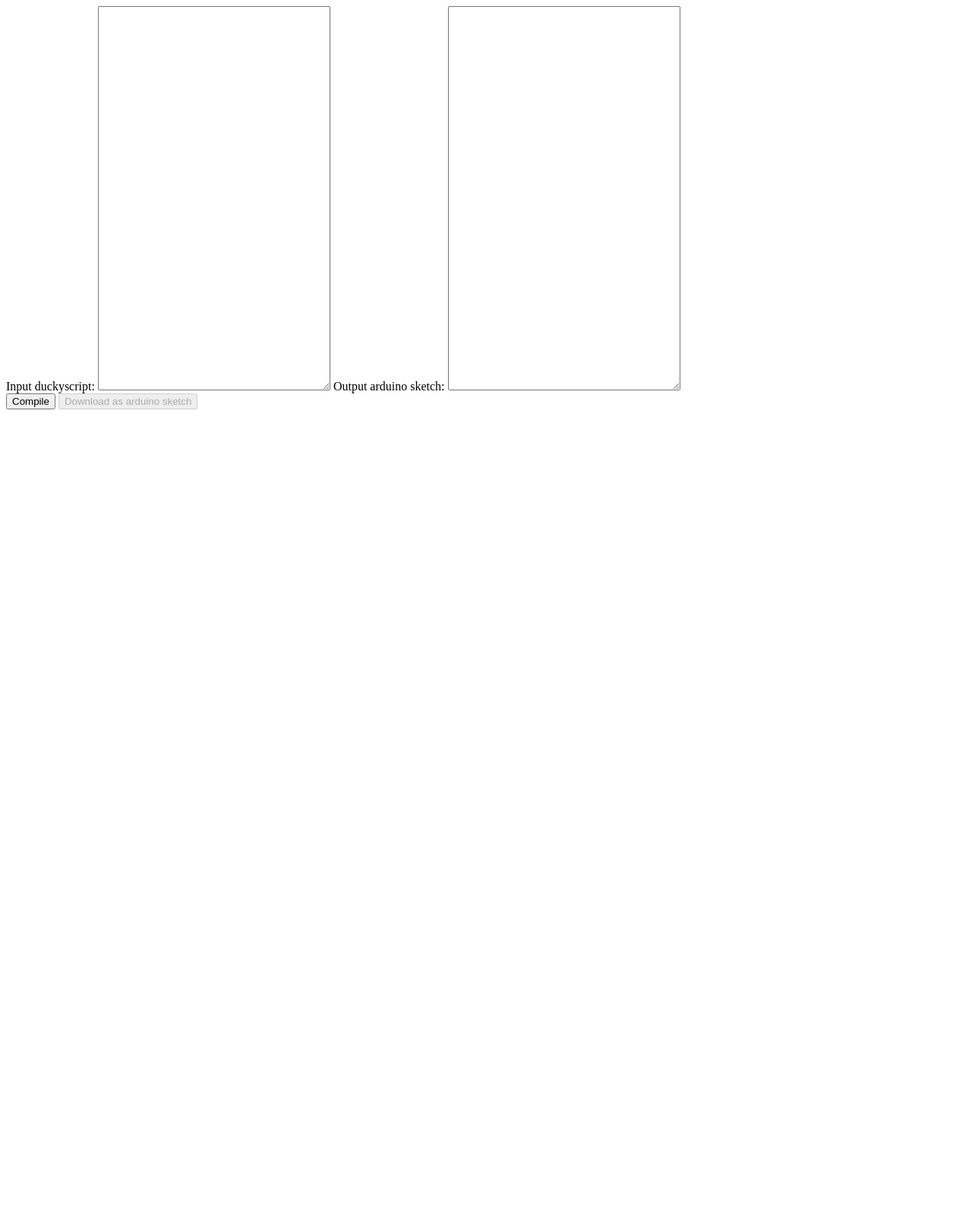
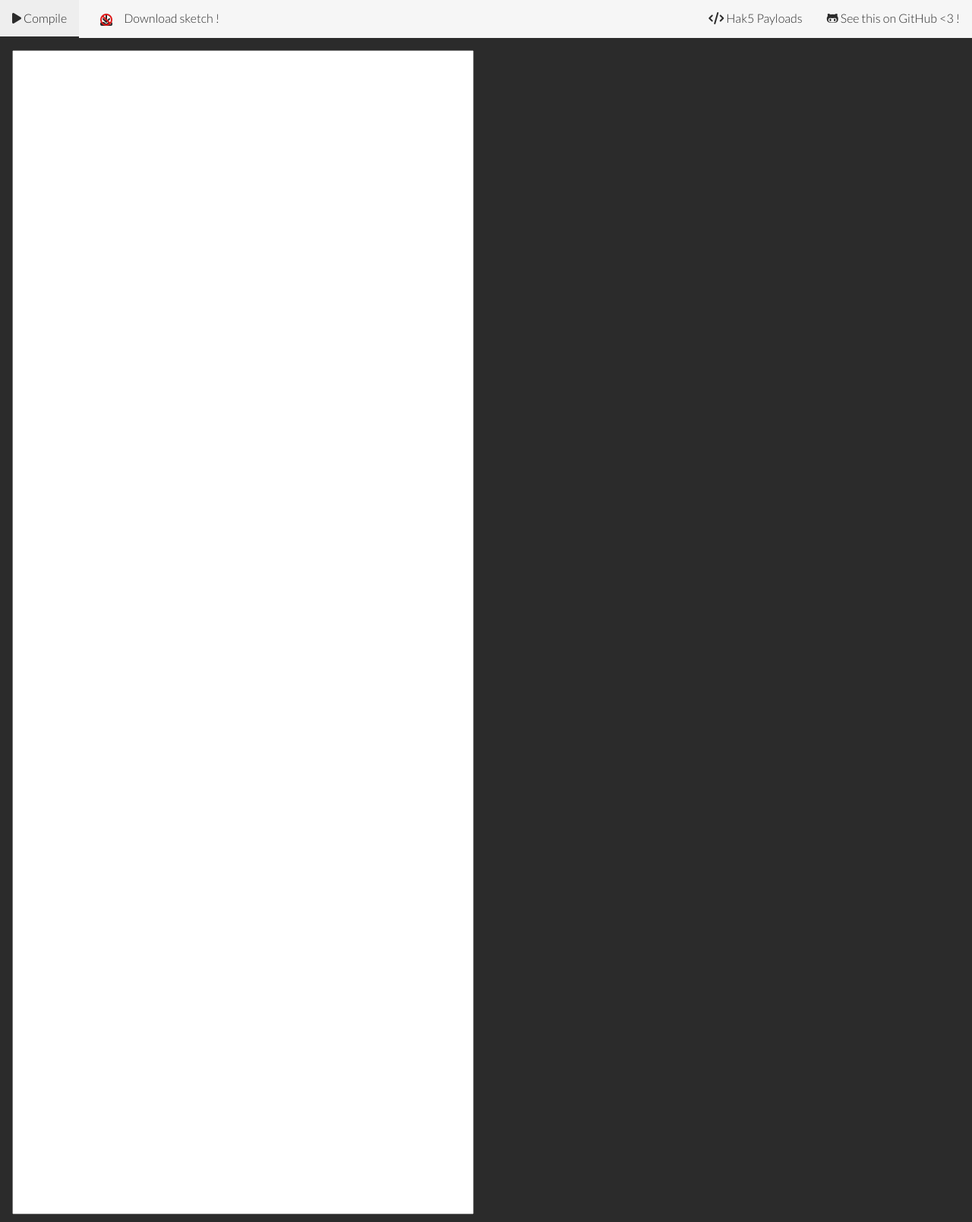
Before and after one commit to Dukweeno/Duckuino, a PHP site: page / in a window 1280 px wide. Shown: the whole page at 76% size. Run offline with PHP 8.4, Linux system fonts and the light colour scheme; some libraries are stand-ins or nearby versions.

Commit message:
New updated UI. Visual effect and hak5 payload link.

```diff
--- a/assets/css/style.css
+++ b/assets/css/style.css
@@ -1,12 +1,78 @@
-body {
+/* Main css stylesheet */
 
+@import 'https://fonts.googleapis.com/css?family=Lato:900,300';
 
+html, body {
+  /* Margin & Padding */
+  margin: 0; padding: 0;
+
+  /* Global text params */
+  font-family: Lato, sans-serif;
+  font-size: 16px;
+
+  /* Scroll */
+  overflow: hidden;
+
+  /* Background */
+  background: #2B2B2B;
+
+  /* Size */
+  height: 100%; width: 100%;
 }
 
-.duckyscript {
-  width: 300px; height: 500px;
+menu {
+  /* Position */
+  position: relative;
+  top: 0;
+
+  /* Color */
+  background: #F6F6F6;
+
+  /* Size and spacing */
+  margin: 0; padding: 0;
+  width: 100%; height: 48px;
+
+  /* Prepare underligning */
+  padding-bottom: 2px;
+
+  /* Text style overrride */
+  font-size: 16px;
+}
+menu .left {float: left;}
+menu .right {float: right;}
+menu a {
+  /* Position */
+  display: block;
+  padding: 0 16px;
+
+  /* Height */
+  height: 48px;
+
+  /* Text styling */
+  text-decoration: none;
+  text-align: center;
+  line-height: 48px;
+  color: #2B2B2B;
+}
+menu a.hoverable:hover {
+  /* On hover */
+  background: #EEEEEE;
+  box-shadow: 0 2px 0 0 #2B2B2B;
+
+  /* Cursor style */
+  cursor: pointer;
 }
 
-.arduino {
-   width: 300px; height: 500px;
+.inout-wrapper {
+  position: relative;
+
+  width: 100%; height: 100%;
 }
+.inout {
+  display: inline-block;
+
+  resize: none;
+
+  margin: 16px;
+  width: calc(50% - calc(32px + 6px)); /* Page width - (margin + textarea borders) */ height: calc(100% - 50px - 32px); /* Page height - menu - margin */
+}
--- a/index.html
+++ b/index.html
@@ -15,18 +15,42 @@
     <!-- Page style -->
     <link rel="stylesheet" type="text/css" href="assets/css/style.css" />
 
+    <!-- Fontawesome -->
+    <script src="https://use.fontawesome.com/3db0bc0c36.js"></script>
+
     <!-- Favicon -->
     <link rel="icon" type="image/png" href="favicon.png" />
     <title>Dckuino.js</title>
   </head>
   <body>
-    Input duckyscript:
-    <textarea class="duckyscript"></textarea>
+    <!-- Menu -->
+    <menu>
+      <a class="left compile-but hoverable">
+        <i class="fa fa-play"></i>
+        Compile
+      </a>
+      <a class="left dl-but hoverable">
+        <span class="fa-stack fa">
+          <i class="fa fa-download fa-stack-1x"></i>
+          <i class="fa fa-ban text-danger fa-stack-1x" style="color: #DE1B1B;"></i>
+        </span>
+        Download sketch !
+      </a>
 
-    Output arduino sketch:
-    <textarea class="arduino" readonly></textarea>
-    <br>
-    <button class="compile-but">Compile</button>
-    <button class="dl-but">Download as arduino sketch</button>
+      <a class="right hoverable" href="https://github.com/Thecakeisgit/Dckuino.js" target="_blank">
+        <i class="fa fa-github-alt"></i>
+        See this on GitHub &#60;3 !
+      </a>
+      <a class="right hoverable" href="https://github.com/hak5darren/USB-Rubber-Ducky/wiki/Payloads" target="_blank">
+        <i class="fa fa-code"></i>
+        Hak5 Payloads
+      </a>
+    </menu>
+
+    <!-- I/O Dckuino -->
+    <div class="inout-wrapper">
+      <textarea class="inout duckyscript"></textarea>
+      <textarea class="inout arduino" readonly></textarea>
+    </div>
   </body>
 </html>
```
Also changed, not shown: assets/js/main.js (+45 -9 lines).
